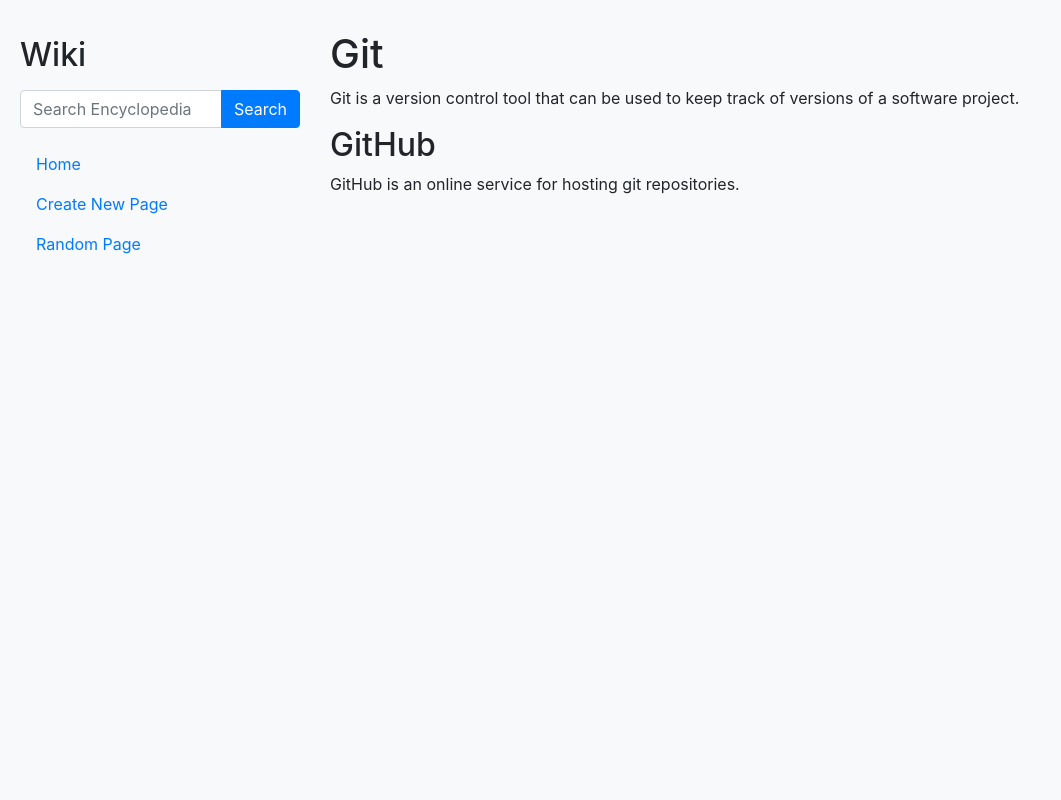
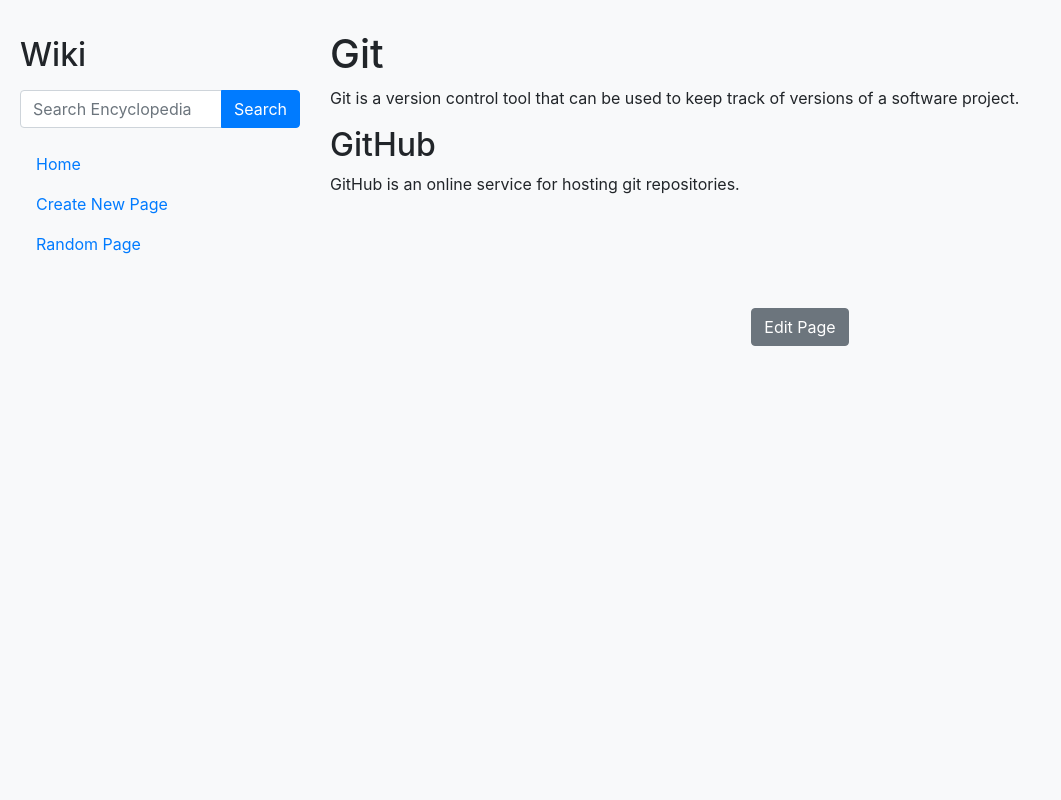
Before and after one commit to LorenzoPeve/CS50_Web, a Django app: page /random/ in a window 1280 px wide. Shown: the whole page, without its empty margins (0-1061 px from the left). Run offline with Django 3.2, Linux system fonts and the light colour scheme; some libraries are stand-ins or nearby versions.

Commit message:
Update entry.html

```diff
--- a/project_1/encyclopedia/templates/encyclopedia/entry.html
+++ b/project_1/encyclopedia/templates/encyclopedia/entry.html
@@ -6,4 +6,13 @@
 
 {% block body %}
 {{ content|safe }}
+<div></div>
+<div><br><br></div>
+<div class="container mt-5">
+    <form action="{% url 'edit' entry %}">
+      <div class="text-center">
+        <button type="submit" class="btn btn-secondary">Edit Page</button>
+      </div>
+    </form>
+</div>
 {% endblock %}
```
